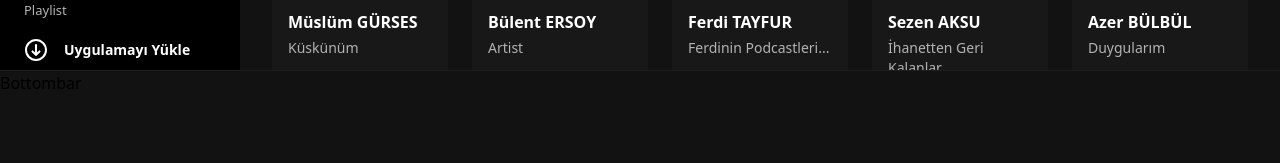
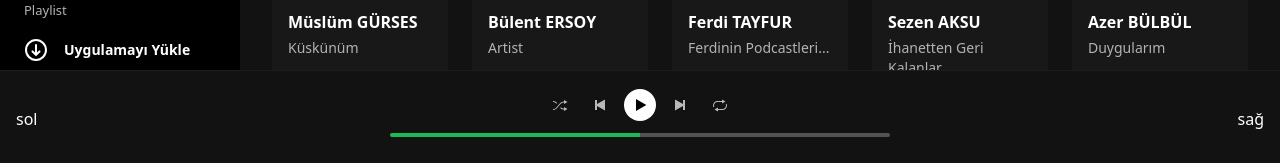
Before and after one commit to ademcansiz/react-tailwind-spotify-clone, a React (Create React App) app: page / in a window 1280 px wide. Shown: the part 634-797 px from the top of the page. Built offline with nearby package versions, Linux system fonts and the light colour scheme.

Commit message:
react-range

```diff
--- a/package.json
+++ b/package.json
@@ -14,6 +14,7 @@
     "@testing-library/user-event": "^13.5.0",
     "react": "^18.2.0",
     "react-dom": "^18.2.0",
+    "react-range": "^1.8.14",
     "react-router-dom": "^6.6.1",
     "react-scripts": "5.0.1",
     "web-vitals": "^2.1.4"
--- /dev/null
+++ b/src/components/BottomBar/Player.js
@@ -0,0 +1,78 @@
+import { Icon } from 'Icons'
+import { Range, getTrackBackground } from 'react-range'
+import { useState } from 'react';
+
+function Player() {
+
+    const step = 0.1;
+    const min = 0;
+    const max = 100;
+    const [values,setValues]=useState([50]);
+  return (
+    <div className='flex items-center justify-between h-full px-4 text-white'>
+      <div className='min-w-[11.25rem] w-[30%] '>
+        sol
+      </div>
+      <div className='flex flex-col items-center max-w-[45.125rem] w-[40%]'>
+        <div className='flex items-center gap-x-2'>
+            <button className='w-8 h-8 flex items-center justify-center text-white text-opacity-70 hover:opacity-100'>
+                <Icon size={16} name={"shuffle"}></Icon>
+            </button>
+            <button className='w-8 h-8 flex items-center justify-center text-white text-opacity-70 hover:opacity-100'>
+                <Icon size={16} name={"playerPrev"}></Icon>
+            </button>
+            <button className='w-8 h-8 flex items-center justify-center bg-white rounded-full text-black hover:scale-[1.06]'>
+                <Icon size={16} name={"play"}></Icon>
+            </button>
+            <button className='w-8 h-8 flex items-center justify-center text-white text-opacity-70 hover:opacity-100'>
+                <Icon size={16} name={"playerNext"}></Icon>
+            </button>
+            <button className='w-8 h-8 flex items-center justify-center text-white text-opacity-70 hover:opacity-100'>
+                <Icon size={16} name={"repeat"}></Icon>
+            </button>
+        </div>
+        <div className='w-full'>
+        <Range
+            values={values}
+            step={step}
+            min={min}
+            max={max}
+            onChange={(values) => setValues(values)}
+            renderTrack={({ props, children }) => (
+                <div onMouseDown={props.onMouseDown} onTouchStart={props.onTouchStart} className="w-full h-7 flex group" style={props.style}>
+                    <div ref={props.ref} className="h-1 w-full rounded-md self-center"
+                     style={{
+                            background: getTrackBackground({
+                                values: [values],
+                                colors: ["#1db954", "#535353"],
+                                min,
+                                max
+                            })
+                        }}
+                    >
+                        {children}
+                    </div>
+                </div>
+            )}
+            renderThumb={({ props, isDragged }) => (
+                <div
+                    {...props}
+                    className={`h-3 w-3 rounded-full transition-opacity bg-white ${!isDragged ? 'opacity-0' : ''} group-hover:opacity-100`}
+                    style={{
+                        ...props.style,
+                        boxShadow: "0px 2px 4px 0 rgb(0 0 0 / 50%)"
+                    }}
+                />
+            )}
+        />
+        </div>
+      </div>
+      <div className='min-w-[11.25rem] w-[30%] flex justify-end'>
+        sağ
+      </div>
+
+    </div>
+  )
+}
+
+export default Player
--- a/src/components/Bottombar.js
+++ b/src/components/Bottombar.js
@@ -1,9 +1,11 @@
 import React from 'react'
+import Player from './BottomBar/Player'
+
 
 function Bottombar() {
   return (
     <div className='h-24 bg-backdrop border-t border-white border-opacity-5'>
-      Bottombar
+      <Player></Player>
     </div>
   )
 }
--- a/src/style.css
+++ b/src/style.css
@@ -685,6 +685,18 @@
   height: 2rem;
 }
 
+.h-7 {
+  height: 1.75rem;
+}
+
+.h-1 {
+  height: 0.25rem;
+}
+
+.h-3 {
+  height: 0.75rem;
+}
+
 .w-full {
   width: 100%;
 }
@@ -707,6 +719,46 @@
 
 .w-48 {
   width: 12rem;
+}
+
+.w-\[\] {
+  width: ;
+}
+
+.w-\[30\%\] {
+  width: 30%;
+}
+
+.w-3 {
+  width: 0.75rem;
+}
+
+.w-\[4\] {
+  width: 4;
+}
+
+.w-\[40\%\] {
+  width: 40%;
+}
+
+.min-w-\[\] {
+  min-width: ;
+}
+
+.min-w-\[11\.25rem\] {
+  min-width: 11.25rem;
+}
+
+.max-w-\[\] {
+  max-width: ;
+}
+
+.max-w-\[45\.\] {
+  max-width: 45.;
+}
+
+.max-w-\[45\.125rem\] {
+  max-width: 45.125rem;
 }
 
 .flex-auto {
@@ -741,6 +793,10 @@
   align-items: center;
 }
 
+.justify-end {
+  justify-content: flex-end;
+}
+
 .justify-center {
   justify-content: center;
 }
@@ -754,6 +810,10 @@
           column-gap: 1.5rem;
 }
 
+.gap-y-8 {
+  row-gap: 2rem;
+}
+
 .gap-x-2 {
   -webkit-column-gap: 0.5rem;
           column-gap: 0.5rem;
@@ -764,8 +824,8 @@
           column-gap: 1rem;
 }
 
-.gap-y-8 {
-  row-gap: 2rem;
+.self-center {
+  align-self: center;
 }
 
 .overflow-auto {
@@ -784,12 +844,16 @@
   white-space: nowrap;
 }
 
+.rounded-full {
+  border-radius: 9999px;
+}
+
+.rounded-xl {
+  border-radius: 0.75rem;
+}
+
 .rounded {
   border-radius: 0.25rem;
-}
-
-.rounded-full {
-  border-radius: 9999px;
 }
 
 .rounded-sm {
@@ -802,14 +866,6 @@
 
 .rounded-md {
   border-radius: 0.375rem;
-}
-
-.rounded-lg {
-  border-radius: 0.5rem;
-}
-
-.rounded-xl {
-  border-radius: 0.75rem;
 }
 
 .border-t {
@@ -906,6 +962,11 @@
   padding-right: 2rem;
 }
 
+.py-5 {
+  padding-top: 1.25rem;
+  padding-bottom: 1.25rem;
+}
+
 .px-6 {
   padding-left: 1.5rem;
   padding-right: 1.5rem;
@@ -924,15 +985,6 @@
 .px-4 {
   padding-left: 1rem;
   padding-right: 1rem;
-}
-
-.py-5 {
-  padding-top: 1.25rem;
-  padding-bottom: 1.25rem;
-}
-
-.pt-5 {
-  padding-top: 1.25rem;
 }
 
 .pt-\[100\%\] {
@@ -998,8 +1050,22 @@
   color: rgb(0 0 0 / var(--tw-text-opacity));
 }
 
+.text-opacity-70 {
+  --tw-text-opacity: 0.7;
+}
+
 .opacity-70 {
   opacity: 0.7;
+}
+
+.opacity-0 {
+  opacity: 0;
+}
+
+.transition-opacity {
+  transition-property: opacity;
+  transition-timing-function: cubic-bezier(0.4, 0, 0.2, 1);
+  transition-duration: 150ms;
 }
 
 .line-clamp-2 {
@@ -1007,6 +1073,13 @@
   display: -webkit-box;
   -webkit-box-orient: vertical;
   -webkit-line-clamp: 2;
+}
+
+.hover\:scale-\[1\.06\]:hover {
+  --tw-scale-x: 1.06;
+  --tw-scale-y: 1.06;
+  -webkit-transform: translate(var(--tw-translate-x), var(--tw-translate-y)) rotate(var(--tw-rotate)) skewX(var(--tw-skew-x)) skewY(var(--tw-skew-y)) scaleX(var(--tw-scale-x)) scaleY(var(--tw-scale-y));
+          transform: translate(var(--tw-translate-x), var(--tw-translate-y)) rotate(var(--tw-rotate)) skewX(var(--tw-skew-x)) skewY(var(--tw-skew-y)) scaleX(var(--tw-scale-x)) scaleY(var(--tw-scale-y));
 }
 
 .hover\:bg-active:hover {
@@ -1023,6 +1096,10 @@
   text-decoration-line: underline;
 }
 
+.hover\:opacity-100:hover {
+  opacity: 1;
+}
+
 .group:hover .group-hover\:flex {
   display: flex;
 }
@@ -1031,6 +1108,10 @@
   --tw-bg-opacity: 1;
 }
 
+.group:hover .group-hover\:opacity-100 {
+  opacity: 1;
+}
+
 .group:focus .group-focus\:flex {
   display: flex;
 }
```
Also changed, not shown: 1 other file (tests, documents, lock files or other folders).
